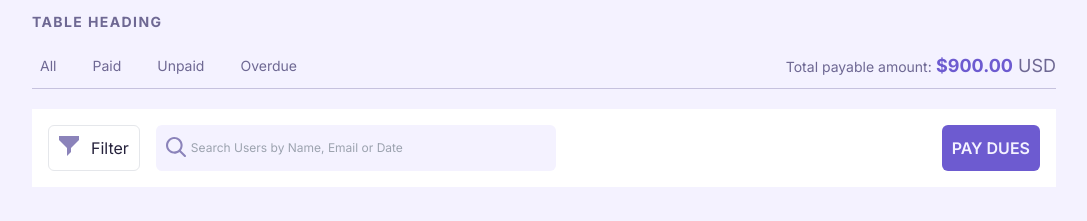
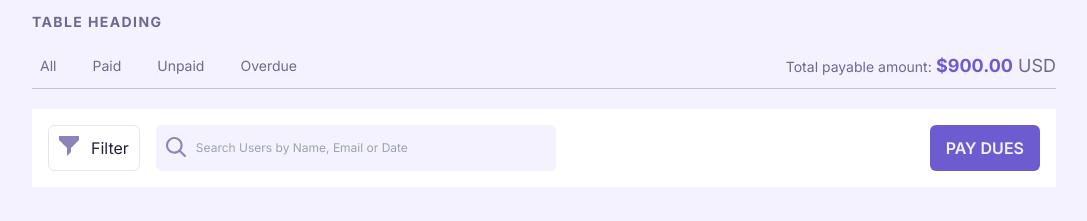
Before and after one commit to ysnitko/dashboard, a Next.js app: page / in a window 1280 px wide. Shown: the top 221 px of the page, without its empty margins (96-1183 px from the left). Built offline with nearby package versions, Linux system fonts and the light colour scheme.

Commit message:
edit btn pay dues

```diff
--- a/src/components/FilterAndSearch/FilterAndSearch.tsx
+++ b/src/components/FilterAndSearch/FilterAndSearch.tsx
@@ -30,7 +30,7 @@ export default function FilterAndSearch() {
             className="absolute top-[12px] left-[10px]"
           />
           <input
-            className=" bg-bg-color rounded-md text-[12px] min-w-[400px] p-[10px] px-[35px] text-text-btn-filter"
+            className=" bg-bg-color rounded-md text-[12px] min-w-[400px] p-[10px] pl-[40px] text-text-btn-filter"
             type="search"
             name="search"
             id="search"
@@ -38,7 +38,7 @@ export default function FilterAndSearch() {
           />
         </label>
       </div>
-      <button className="bg-bg-btn-dues text-bg-color p-[10px] rounded-md font-semibold  ">
+      <button className="bg-bg-btn-dues text-bg-color px-4 py-1 rounded-md font-semibold  ">
         PAY DUES
       </button>
     </div>
```
